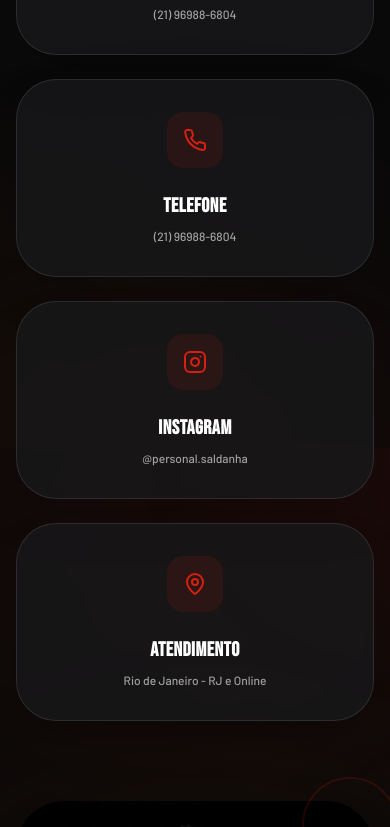
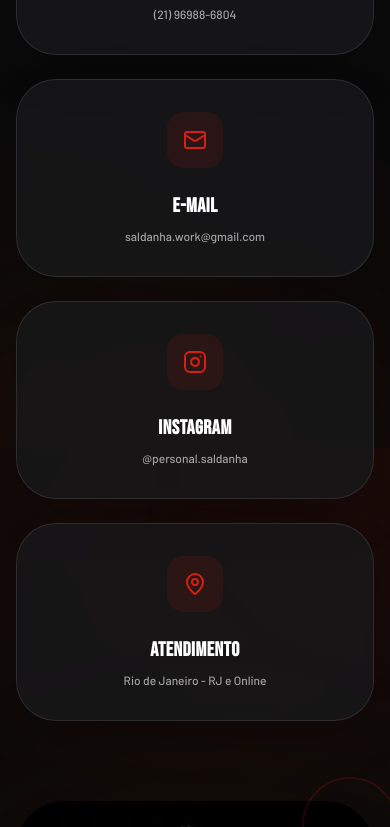
Before and after one commit to CesarAVB/thiago-saldanha-landing-page, a React (Vite) app: page / in a window 390 px wide. Shown: the part 5460-6287 px from the top of the page. Built offline with nearby package versions, Linux system fonts and the light colour scheme; the HTML template or start-up script is replaced by a standard one.

Commit message:
feat: atualizar informações de contato para incluir e-mail e melhorar a seção de cabeçalho

```diff
--- a/src/components/ContactSection.tsx
+++ b/src/components/ContactSection.tsx
@@ -1,5 +1,5 @@
 import { motion } from "framer-motion";
-import { Phone, MapPin, Instagram, MessageCircle, Send } from "lucide-react";
+import { Mail, MapPin, Instagram, MessageCircle, Send } from "lucide-react";
 import { useState } from "react";
 import imgContato from "@/assets/perfil2.jpeg";
 
@@ -14,10 +14,10 @@ const contactCards = [
     external: true,
   },
   {
-    icon: Phone,
-    label: "Telefone",
-    value: "(21) 96988-6804",
-    href: "tel:+5521969886804",
+    icon: Mail,
+    label: "E-mail",
+    value: "saldanha.work@gmail.com",
+    href: "mailto:saldanha.work@gmail.com",
     external: false,
   },
   {
--- a/src/components/Footer.tsx
+++ b/src/components/Footer.tsx
@@ -1,4 +1,4 @@
-import { Instagram, MessageCircle, Phone, MapPin, MonitorPlay } from "lucide-react";
+import { Instagram, MessageCircle, Mail, MapPin, MonitorPlay } from "lucide-react";
 import logo from "@/assets/logo_text.png";
 import logoIcon from "@/assets/logo_icon.png";
 
@@ -63,11 +63,11 @@ const Footer = () => (
         <div>
           <h4 className="font-heading font-semibold text-xs uppercase tracking-widest text-muted-foreground mb-3 md:mb-5">Contato</h4>
           <div className="space-y-2 md:space-y-3">
-            <a href="tel:+5521969886804" className="flex items-center gap-2 text-xs md:text-sm text-foreground/70 hover:text-primary transition-colors group">
+            <a href="mailto:saldanha.work@gmail.com" className="flex items-center gap-2 text-xs md:text-sm text-foreground/70 hover:text-primary transition-colors group">
               <div className="w-7 h-7 md:w-8 md:h-8 rounded-lg bg-foreground/5 group-hover:bg-primary/10 flex items-center justify-center transition-colors flex-shrink-0">
-                <Phone size={13} />
+                <Mail size={13} />
               </div>
-              <span className="truncate">(21) 96988-6804</span>
+              <span className="truncate">saldanha.work@gmail.com</span>
             </a>
             <a href="https://wa.me/5521969886804" target="_blank" rel="noopener noreferrer" className="flex items-center gap-2 text-xs md:text-sm text-foreground/70 hover:text-primary transition-colors group">
               <div className="w-7 h-7 md:w-8 md:h-8 rounded-lg bg-foreground/5 group-hover:bg-primary/10 flex items-center justify-center flex-shrink-0 transition-colors flex-shrink-0">
--- a/src/components/Header.tsx
+++ b/src/components/Header.tsx
@@ -1,5 +1,5 @@
 import { useState, useEffect } from "react";
-import { Menu, X, MessageCircle } from "lucide-react";
+import { Menu, X, MessageCircle, MonitorPlay } from "lucide-react";
 import { motion, AnimatePresence, useScroll, useSpring } from "framer-motion";
 import { Separator } from "@/components/ui/separator";
 import logo from "@/assets/logo_text.png";
@@ -13,6 +13,7 @@ const navLinks = [
 ];
 
 const WHATSAPP_URL = "https://wa.me/5521969886804?text=Olá!%20Gostaria%20de%20saber%20mais%20sobre%20as%20consultorias%20e%20treinos.";
+const LOGIN_URL = "https://app.personalsaldanha.com.br/login";
 
 const Header = () => {
   const [open, setOpen] = useState(false);
@@ -51,8 +52,8 @@ const Header = () => {
         </a>
 
         {/* Desktop nav */}
-        <nav className="hidden md:flex items-center gap-6 lg:gap-8">
-          <div className="flex items-center gap-6 lg:gap-8">
+        <nav className="hidden md:flex items-center gap-4 lg:gap-6">
+          <div className="flex items-center gap-4 lg:gap-6">
             {navLinks.map((l) => (
               <a
                 key={l.href}
@@ -67,15 +68,27 @@ const Header = () => {
 
           <Separator orientation="vertical" className="h-6 bg-white/10" />
 
+          <div className="flex items-center gap-3">
+            <a
+              href={LOGIN_URL}
+              target="_blank"
+              rel="noopener noreferrer"
+              className="inline-flex items-center gap-2 bg-white/5 border border-white/10 text-foreground font-bold text-xs lg:text-sm px-4 lg:px-5 py-2 rounded-full hover:bg-white/10 transition-all active:scale-95"
+            >
+              <MonitorPlay size={16} />
+              Acessar Plataforma
+            </a>
+
             <a
               href={WHATSAPP_URL}
               target="_blank"
               rel="noopener noreferrer"
-            className="inline-flex items-center gap-2 bg-primary text-primary-foreground font-bold text-sm px-6 py-2.5 rounded-full hover:bg-primary/90 transition-all hover:shadow-[0_0_20px_rgba(var(--primary),0.4)] active:scale-95"
+              className="inline-flex items-center gap-2 bg-primary text-primary-foreground font-bold text-xs lg:text-sm px-4 lg:px-5 py-2 rounded-full hover:bg-primary/90 transition-all hover:shadow-[0_0_20px_rgba(var(--primary),0.4)] active:scale-95"
             >
-            <MessageCircle size={18} />
+              <MessageCircle size={16} />
               Agendar Treino
             </a>
+          </div>
         </nav>
 
         {/* Mobile toggle */}
@@ -113,15 +126,27 @@ const Header = () => {
 
               <Separator className="my-2 bg-white/10" />
 
+              <div className="grid grid-cols-1 gap-3 mt-4">
+                <a
+                  href={LOGIN_URL}
+                  target="_blank"
+                  rel="noopener noreferrer"
+                  className="flex items-center justify-center gap-2 bg-white/5 border border-white/10 text-foreground font-bold py-4 rounded-xl"
+                >
+                  <MonitorPlay size={20} />
+                  Acessar Plataforma
+                </a>
+
                 <a
                   href={WHATSAPP_URL}
                   target="_blank"
                   rel="noopener noreferrer"
-                className="mt-4 flex items-center justify-center gap-2 bg-primary text-primary-foreground font-bold py-4 rounded-xl shadow-lg shadow-primary/20"
+                  className="flex items-center justify-center gap-2 bg-primary text-primary-foreground font-bold py-4 rounded-xl shadow-lg shadow-primary/20"
                 >
                   <MessageCircle size={20} />
                   Agendar Treino
                 </a>
+              </div>
             </div>
           </motion.div>
         )}
```
Lines whose indentation alone changed are shown as unchanged.
